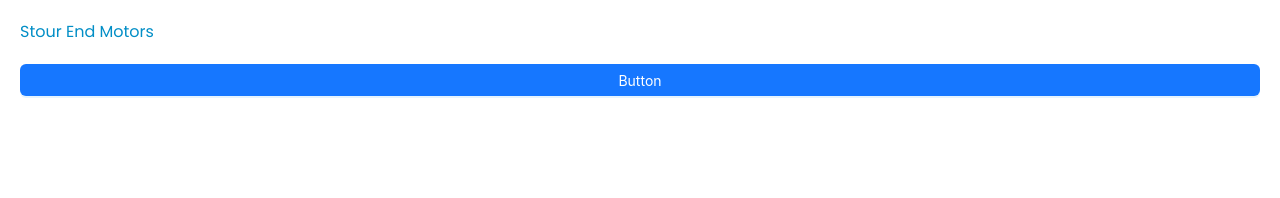
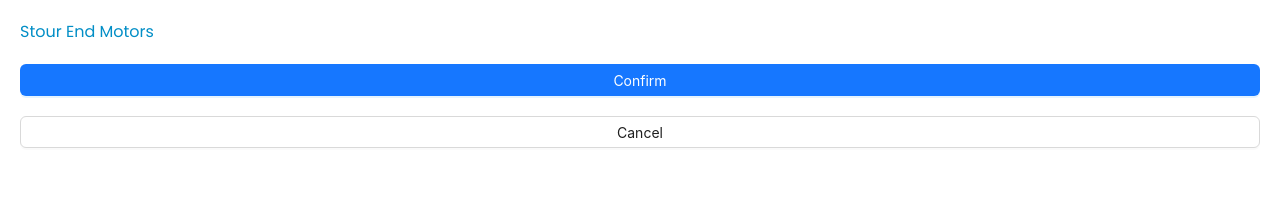
Before and after one commit to Nimira43/Vue-Events, a Next.js app: page / in a window 1280 px wide. Shown: the top 198 px of the page. Built offline with nearby package versions, Linux system fonts and the light colour scheme.

Commit message:
Testing different button types

```diff
--- a/src/app/page.tsx
+++ b/src/app/page.tsx
@@ -6,7 +6,11 @@ export default function page() {
       <h1 className='text-[#028ec6]'>Stour End Motors</h1>
       <Button
         type='primary'
-      >Button</Button>
+      >Confirm</Button>
+
+      <Button
+        type='default'
+      >Cancel</Button>
     </div>
   )
 }
```
